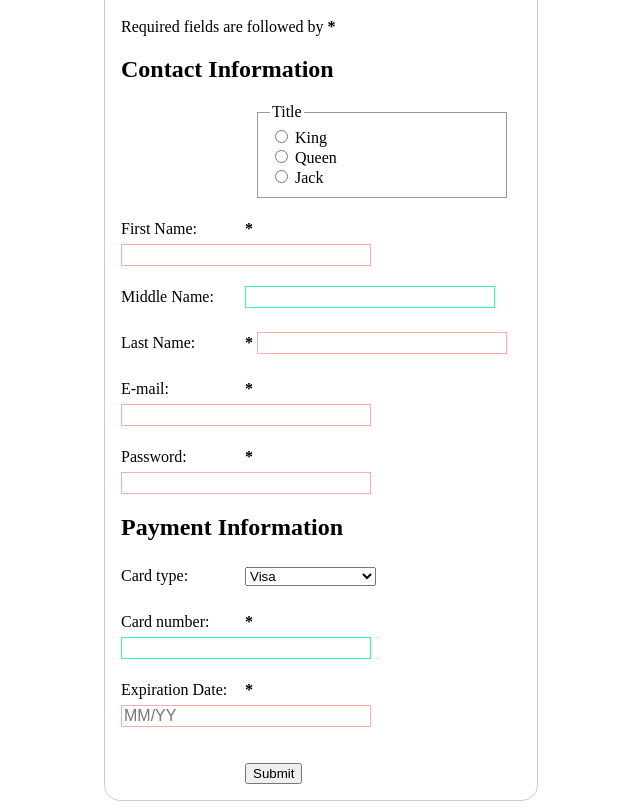
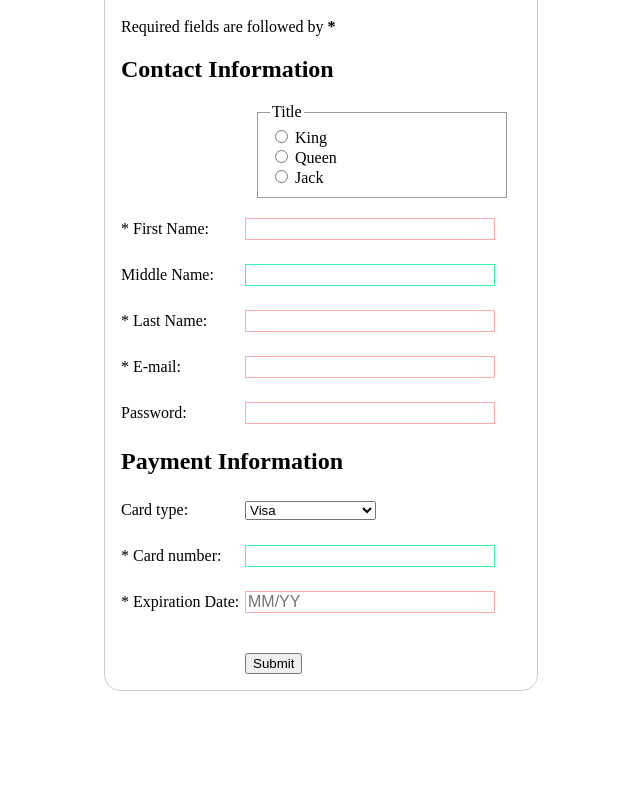
Before and after one commit to alpakin1/payment-form, a plain HTML site: page index.html in a window 1280 px wide. Shown: the part 65-874 px from the top of the page, without its empty margins (319-959 px from the left). After the commit the page ends 800 px from the top, so only its background shows below. Drawn offline with Linux system fonts and the light colour scheme.

Commit message:
html g2g

```diff
--- a/index.html
+++ b/index.html
@@ -41,8 +41,7 @@
         </fieldset>
         <p>
           <label for="firstname">
-            <span>First Name: </span>
-            <strong><span aria-label="required">*</span></strong>
+            <span aria-label="required">* First Name: </span>
           </label>
           <input type="text" name="firstname" id="firstname" required />
         </p>
@@ -54,22 +53,19 @@
         </p>
         <p>
           <label for="lastname">
-            <span>Last Name: </span>
-            <strong aria-label="required">*</strong>
+            <span aria-label="required">* Last Name: </span>
           </label>
           <input type="text" name="lastname" id="lastname" required />
         </p>
         <p>
           <label for="email">
-            <span>E-mail: </span>
-            <strong><span aria-label="required">*</span></strong>
+            <span aria-label="required">* E-mail: </span>
           </label>
           <input type="email" name="usermail" id="email" required />
         </p>
         <p>
           <label for="pwd">
-            <span>Password: </span>
-            <strong><span aria-label="required">*</span></strong>
+            <span aria-label="required">Password: </span>
           </label>
           <input type="password" name="password" id="pwd" required />
         </p>
@@ -88,15 +84,13 @@
         </p>
         <p>
           <label for="number">
-            <span>Card number:</span>
-            <strong><span aria-label="required">*</span></strong>
+            <span aria-label="required">* Card number:</span>
           </label>
-          <input type="tel" name="cardnumber" id="number" />
+          <input type="tel" name="cardnumber" id="number" minlength="16" />
         </p>
         <p>
           <label for="expiration">
-            <span>Expiration Date:</span>
-            <strong><span aria-label="required">*</span></strong>
+            <span aria-label="required">* Expiration Date:</span>
           </label>
           <input
             type="text"
@@ -104,7 +98,7 @@
             id="expiration"
             required="true"
             placeholder="MM/YY"
-            pattern="/^(0[1-9]|1[0-2])\/?([0-9]{4}|[0-9]{2})$/"
+            pattern="^(0[1-9]|1[0-2]|[1-9])\/(1[4-9]|[2-9][0-9]|20[1-9][1-9])$"
           />
         </p>
       </section>
```
